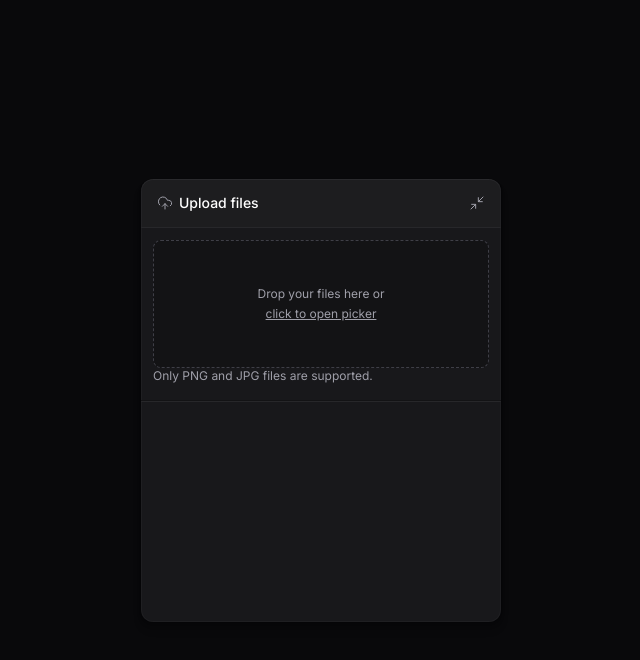
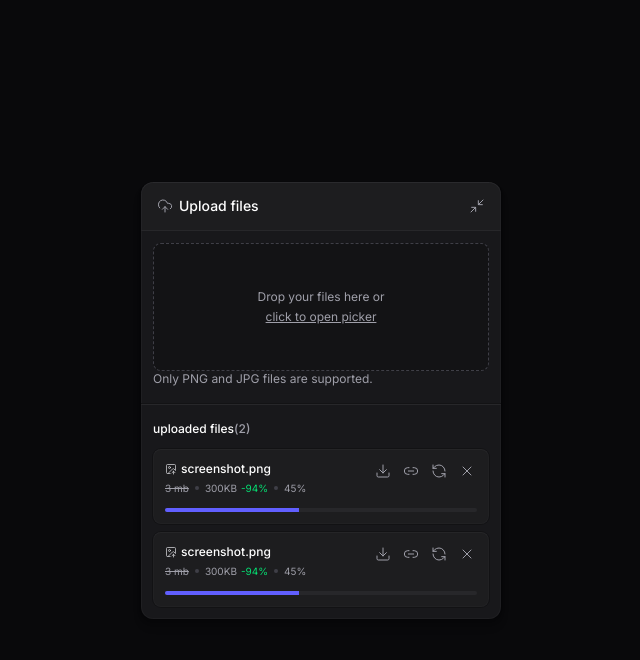
Before and after one commit to ginkotte/upload-web, a React (Vite) app: page / in a window 1280 px wide. Both pictures are taken after a click on the button "Upload files". Shown: the top 660 px of the page, without its empty margins (319-959 px from the left). Built offline with nearby package versions, Linux system fonts and the light colour scheme.

Commit message:
Upload list component

```diff
--- a/package.json
+++ b/package.json
@@ -11,6 +11,7 @@
   },
   "dependencies": {
     "@radix-ui/react-collapsible": "^1.1.12",
+    "@radix-ui/react-progress": "^1.1.8",
     "@tailwindcss/vite": "^4.2.0",
     "lucide-react": "^0.575.0",
     "react": "^19.2.0",
--- /dev/null
+++ b/src/components/upload-widget-upload-item.tsx
@@ -0,0 +1,51 @@
+import * as Progress from '@radix-ui/react-progress'
+import { Download, ImageUp, Link2, RefreshCcw, X } from "lucide-react";
+import { Button } from "./ui/button";
+
+export function UploadWidgetUploadItem() {
+    return(
+        <div className="p-3 rounded-lg flex flex-col gap-3 shadow-shape-content bg-white/2 relative overflow-hidden">
+            <div className="flex flex-col gap-1">
+                <span className="text-xs font-medium flex items-center gap-1">
+                    <ImageUp className="size-3 text-zinc-300" strokeWidth={1.5} />
+                    <span>screenshot.png</span>
+                </span>
+                <span className="text-xxs text-zinc-400 flex gap-1.5 items-center">
+                    <span className="line-through">3 mb</span>
+                    <div className="size-1 rounded-full bg-zinc-700" />
+                    <span>
+                        300KB
+                        <span className="text-green-400 ml-1">
+                            -94%
+                        </span>
+                    </span>
+                    <div className="size-1 rounded-full bg-zinc-700" />
+                    <span>45%</span>
+                </span>
+            </div>
+
+            <Progress.Root className="bg-zinc-800 rounded-full h-1 overflow-hidden">
+                <Progress.Indicator className="bg-indigo-500 h-1" style={{width: '43%'}}/>
+            </Progress.Root>
+
+            <div className="absolute top-2.5 right-2.5 flex items-center gap-1">
+                <Button size="icon-sm">
+                    <Download  className="size-4" strokeWidth={1.5}/>
+                    <span className="sr-only">Download compressed image</span>
+                </Button>
+                <Button size="icon-sm">
+                    <Link2  className="size-4" strokeWidth={1.5}/>
+                    <span className="sr-only">Copy remote URL</span>
+                </Button>
+                <Button size="icon-sm">
+                    <RefreshCcw  className="size-4" strokeWidth={1.5}/>
+                    <span className="sr-only">Retry upload</span>
+                </Button>
+                <Button size="icon-sm">
+                    <X  className="size-4" strokeWidth={1.5}/>
+                    <span className="sr-only">Cancel upload</span>
+                </Button>
+            </div>
+        </div>
+    )
+}
--- a/src/components/upload-widget-upload-list.tsx
+++ b/src/components/upload-widget-upload-list.tsx
@@ -1,5 +1,18 @@
+import { UploadWidgetUploadItem } from "./upload-widget-upload-item";
+
 export function UploadWidgetUploadList() {
     return(
-        <div className="px-3 h-48"></div>
+        <div className="px-3 flex flex-col gap-3">
+            <span className="text-xs font-medium">
+                uploaded files{'' }
+                <span className="text-zinc-400">(2)</span>
+            </span>
+
+            <div className="flex flex-col gap-2">
+                <UploadWidgetUploadItem />
+                <UploadWidgetUploadItem />
+            </div>
+
+        </div>
     )
 }
--- a/src/index.css
+++ b/src/index.css
@@ -2,8 +2,13 @@
 
 @theme {
   --font-sans: "Inter", sans-serif;
+  --text-xxs: 0.625rem;
   --shadow-shape: 0px 8px 8px rgba(0, 0, 0, 0.1), 0px 4px 4px rgba(0, 0, 0, 0.1), 0px 2px 2px rgba(0, 0, 0, 0.1), 0px 0px 0px 1px rgba(0, 0, 0, 0.1), inset 0px 0px 0px 1px rgba(255, 255, 255, 0.03), inset 0px 1px 0px rgba(255, 255, 255, 0.03);
   --shadow-shape-content: 0px 0px 0px 1px rgba(0, 0, 0, 0.25), inset 0px 1px 0px rgba(255, 255, 255, 0.02), inset 0px 0px 0px 1px rgba(255, 255, 255, 0.02)
+}
+
+@utility text-xxs {
+  font-size: var(--text-xxs);
 }
 
 @layer base {
```
Also changed, not shown: 1 other file (tests, documents, lock files or other folders).
